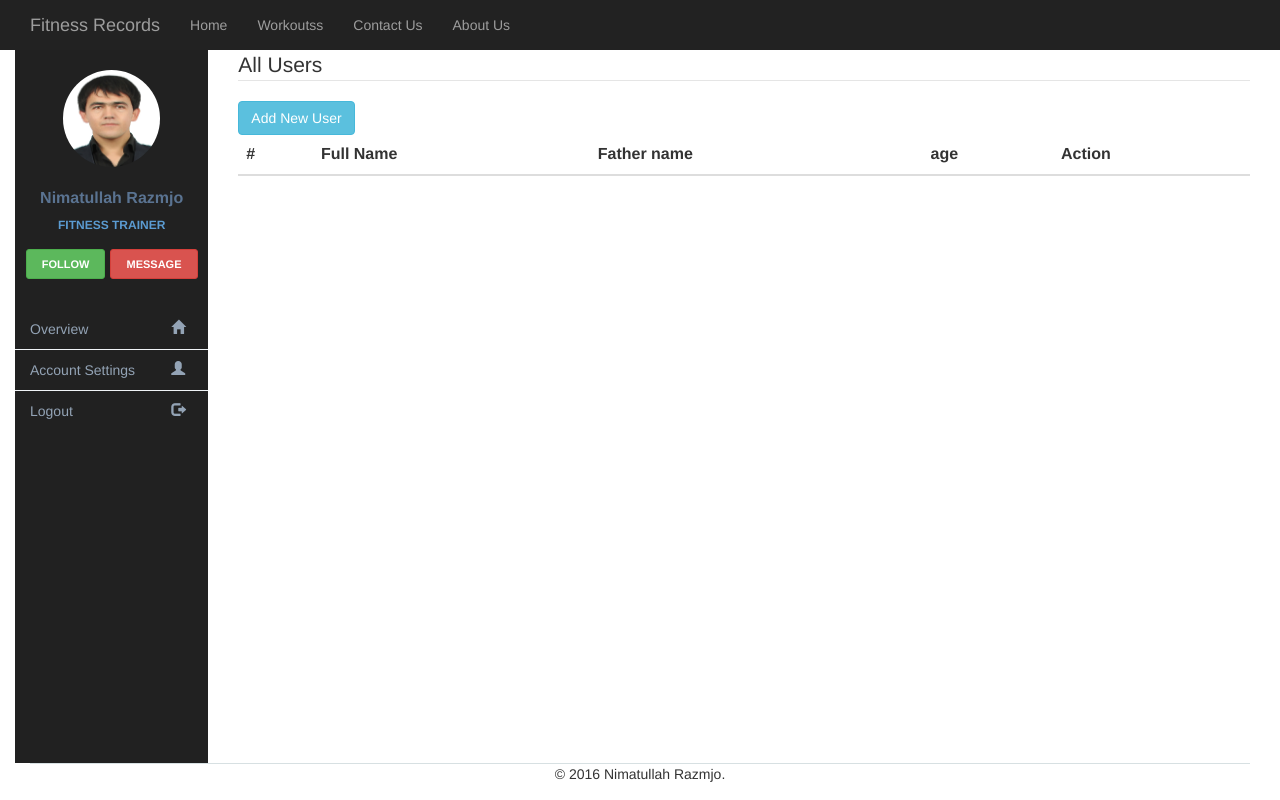
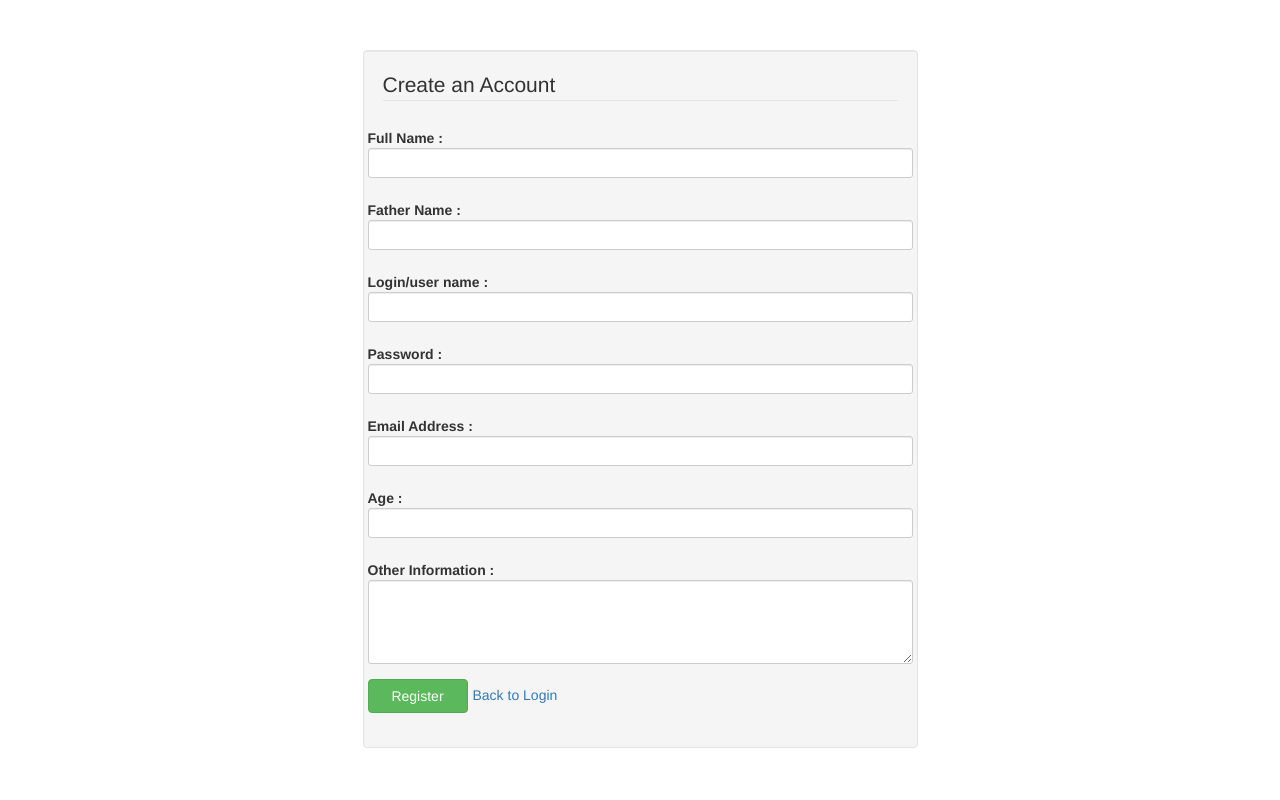
Before and after one commit to nimatrazmjo/fitness, a Node server app: page /signup in a window 1280 px wide. Run offline with Node 20, Linux system fonts and the light colour scheme; lists and menus that the app fills with data are empty; some libraries are stand-ins or nearby versions.

Commit message:
Login and register views

```diff
--- /dev/null
+++ b/server/model/authenticate.js
@@ -0,0 +1,10 @@
+
+module.exports.login = function(req, res) {
+    res.render('authenticate/login');
+};
+module.exports.signup = function(req, res) {
+    res.render('authenticate/signup');
+};
+module.exports.signuppost = function(req, res) {
+    res.render('authenticate/login');
+};
--- /dev/null
+++ b/server/views/authenticate/signup.jade
@@ -0,0 +1,49 @@
+html
+    head
+        title Login User
+        link(href="/bootstrap/dist/css/bootstrap.min.css", rel="stylesheet")
+        link(href="/css/fitness.css", rel="stylesheet")
+        link(href="/css/custom.css", rel="stylesheet")
+        style(type="text/css").
+            .form-control {
+                width: 100% !important;
+            }
+            .input-group {
+                margin: 10px;
+            }
+            .login{
+                width: 100px !important;
+            }
+    body
+        .container
+            .row
+                .col-md-6.col-md-push-3
+                    .well
+                        fieldset
+                            legend Create an Account
+                            form.form-horizontal(method="post", action="/user_add", accept-charset="utf8")
+                                .form-group
+                                    label(for="fullname", class="control-label") Full Name :
+                                    input(name="fullname", id="fullname" required).form-control.input-sm
+                                .form-group
+                                    label(for="fathername", class="control-label") Father Name :
+                                    input(name="fathername", id="fathername" required).form-control.input-sm
+                                .form-group
+                                    label(for="username", class="control-label") Login/user name :
+                                    input(name="username", id="username" required).form-control.input-sm
+                                .form-group
+                                    label(for="password", class="control-label") Password :
+                                    input(type="password",name="password", id="password").form-control.input-sm
+                                .form-group
+                                    label(for="email", class="control-label" required) Email Address :
+                                    input(name="email", id="email", type="email").form-control.input-sm
+
+                                .form-group
+                                    label(for="age", class="control-label") Age :
+                                    input(name="age", id="age" required).form-control.input-sm
+                                .form-group
+                                    label(for="other", class="control-label") Other Information :
+                                    textarea(name="other", id="other", cols=8,rows=4 required).form-control.input-sm
+                                .form-group
+                                    input.btn.btn-success.login(type="submit", value="Register")
+                                    a(href="/login") Back to Login
--- a/server/views/profiles/add.jade
+++ b/server/views/profiles/add.jade
@@ -3,7 +3,7 @@ extends ../layout
 block content
         fieldset
             legend New User
-            form.form-horizontal(method="post",action="user_add", accept-charset="utf-8")
+            form.form-horizontal(method="post",action="/user_add", accept-charset="utf-8")
                 .form-group
                     label(for="fullname", class="control-label") Full Name :
                     input(name="fullname", id="fullname" required).form-control.input-sm
```
Also changed, not shown: server/routes.js (+8 -0 lines), server/views/authenticate/login.html (added, +14 -0 lines), server/views/authenticate/login.jade (added, +40 -0 lines), server/views/authenticate/signup.html (added, +9 -0 lines), server/views/profiles/add.html (+1 -1 lines).
